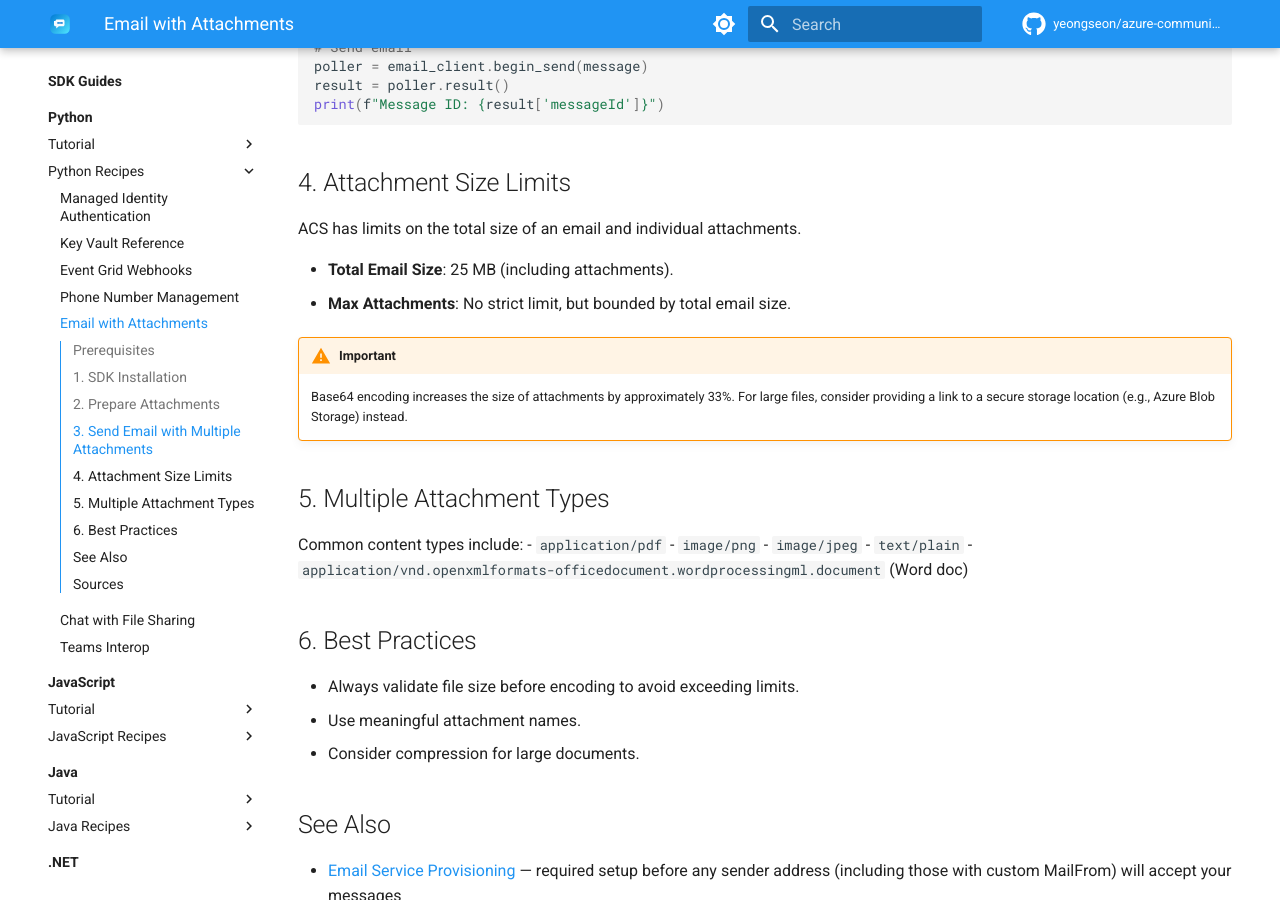
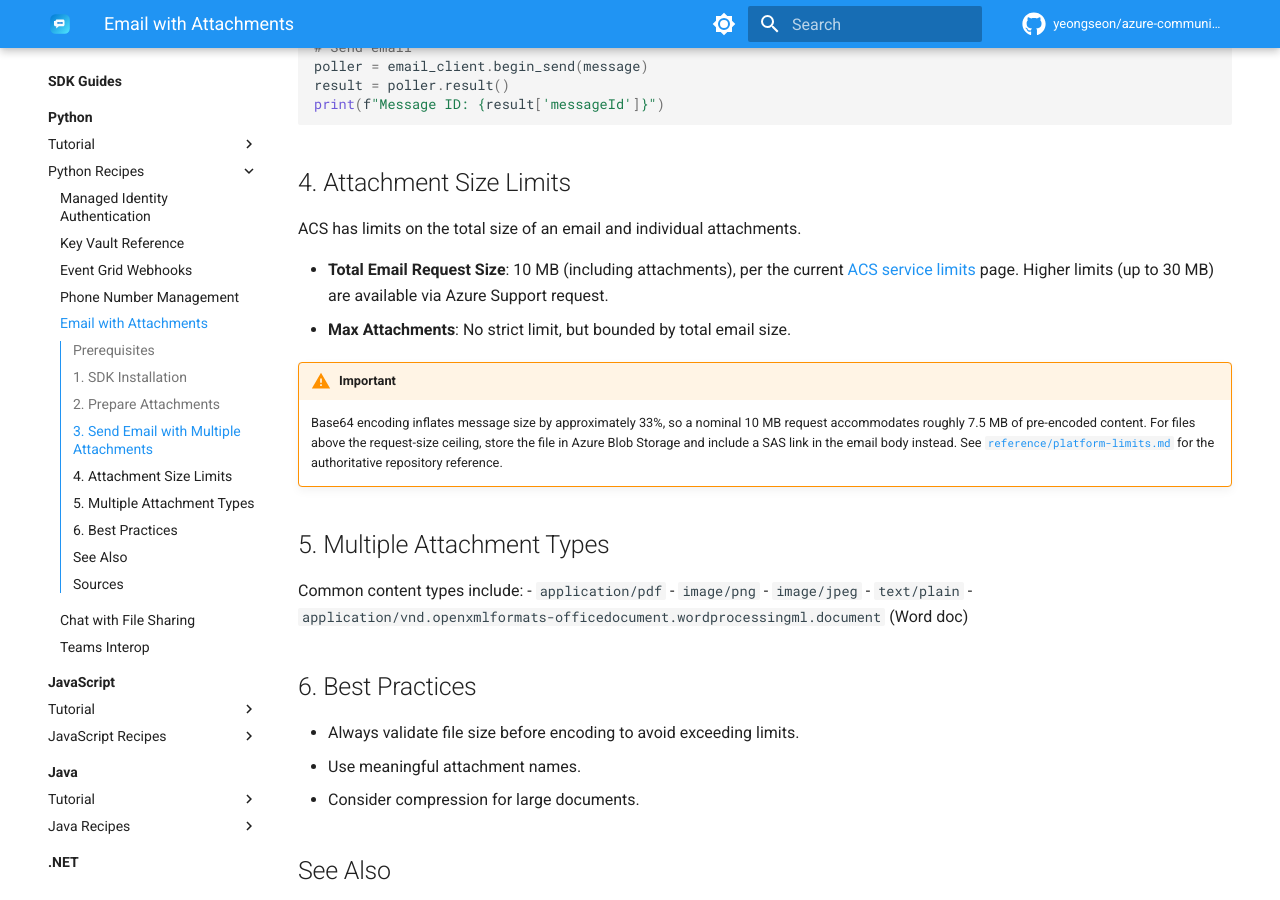
Before and after one commit to yeongseon/azure-communication-services-practical-guide, an MkDocs documentation site: the page built from docs/sdk-guides/python/recipes/email-with-attachments.md, in a window 1280 px wide and 900 px high, scrolled down 1497 px. Built offline with MkDocs 1.6.1 and Material for MkDocs 9.7.7, drawn with Linux system fonts in a browser that asks for light colours; comment, search, counter and statistics services are not loaded.

Commit message:
fix: correct email attachment size limit in SDK recipes (10 MB per MSLearn) (#11)
Two SDK recipe files (Python and JavaScript) documented the ACS email
"Total Email Size" as "25 MB (including attachments)". The current
Microsoft Learn service-limits page documents the total email request
size as 10 MB, with up to 30 MB available via Azure Support request.
The rest of the repository already reflects the correct value —
`docs/reference/platform-limits.md` cites 10 MB with an explicit
content_validation claim tracing it to
https://learn.microsoft.com/en-us/azure/communication-services/concepts/service-limits.

The 25 MB figure appears to predate the current MSLearn guidance and
was left behind when the reference limits table was updated.

Files changed:
- docs/sdk-guides/python/recipes/email-with-attachments.md
- docs/sdk-guides/javascript/recipes/email-with-attachments.md

For each:
- "Total Email Size: 25 MB" replaced with "Total Email Request Size: 10 MB"
- MSLearn service-limits URL cited inline for reader traceability
- Cross-link to reference/platform-limits.md added so the SDK recipes
  and the reference page stay aligned
- Base64 inflation callout tightened to match the platform-limits.md
  wording (33% inflation, ~7.5 MB pre-encoded, blob storage + SAS
  link for larger files)

Verification:

- mkdocs build --strict -> passes cleanly
- grep for "25 MB" across docs/ -> 0 remaining matches
- grep for "100 emails per hour" across docs/ -> only remaining match
  is in platform-limits.md core_claims where it correctly describes
  the *custom domain* rate limit (30/min, 100/hr) — not the Azure
  managed domain limit that issue #6 called out

This is a factual-correction change; no metadata policy changes.

Closes #6.

Co-authored-by: Demo User <demo.user@example.com>

```diff
--- a/docs/sdk-guides/javascript/recipes/email-with-attachments.md
+++ b/docs/sdk-guides/javascript/recipes/email-with-attachments.md
@@ -83,11 +83,11 @@
 
 ACS has limits on the total size of an email and individual attachments.
 
-- **Total Email Size**: 25 MB (including attachments).
+- **Total Email Request Size**: 10 MB (including attachments), per the current [ACS service limits](https://learn.microsoft.com/en-us/azure/communication-services/concepts/service-limits) page. Higher limits (up to 30 MB) are available via Azure Support request.
 - **Max Attachments**: No strict limit, but bounded by total email size.
 
 !!! warning "Important"
-    Base64 encoding increases the size of attachments by approximately 33%. For large files, consider providing a link to a secure storage location (e.g., Azure Blob Storage) instead.
+    Base64 encoding inflates message size by approximately 33%, so a nominal 10 MB request accommodates roughly 7.5 MB of pre-encoded content. For files above the request-size ceiling, store the file in Azure Blob Storage and include a SAS link in the email body instead. See [`reference/platform-limits.md`](../../../reference/platform-limits.md#size-limits) for the authoritative repository reference.
 
 ## 5. Multiple Attachment Types
 
--- a/docs/sdk-guides/python/recipes/email-with-attachments.md
+++ b/docs/sdk-guides/python/recipes/email-with-attachments.md
@@ -79,11 +79,11 @@
 
 ACS has limits on the total size of an email and individual attachments.
 
-- **Total Email Size**: 25 MB (including attachments).
+- **Total Email Request Size**: 10 MB (including attachments), per the current [ACS service limits](https://learn.microsoft.com/en-us/azure/communication-services/concepts/service-limits) page. Higher limits (up to 30 MB) are available via Azure Support request.
 - **Max Attachments**: No strict limit, but bounded by total email size.
 
 !!! warning "Important"
-    Base64 encoding increases the size of attachments by approximately 33%. For large files, consider providing a link to a secure storage location (e.g., Azure Blob Storage) instead.
+    Base64 encoding inflates message size by approximately 33%, so a nominal 10 MB request accommodates roughly 7.5 MB of pre-encoded content. For files above the request-size ceiling, store the file in Azure Blob Storage and include a SAS link in the email body instead. See [`reference/platform-limits.md`](../../../reference/platform-limits.md#size-limits) for the authoritative repository reference.
 
 ## 5. Multiple Attachment Types
 
```
